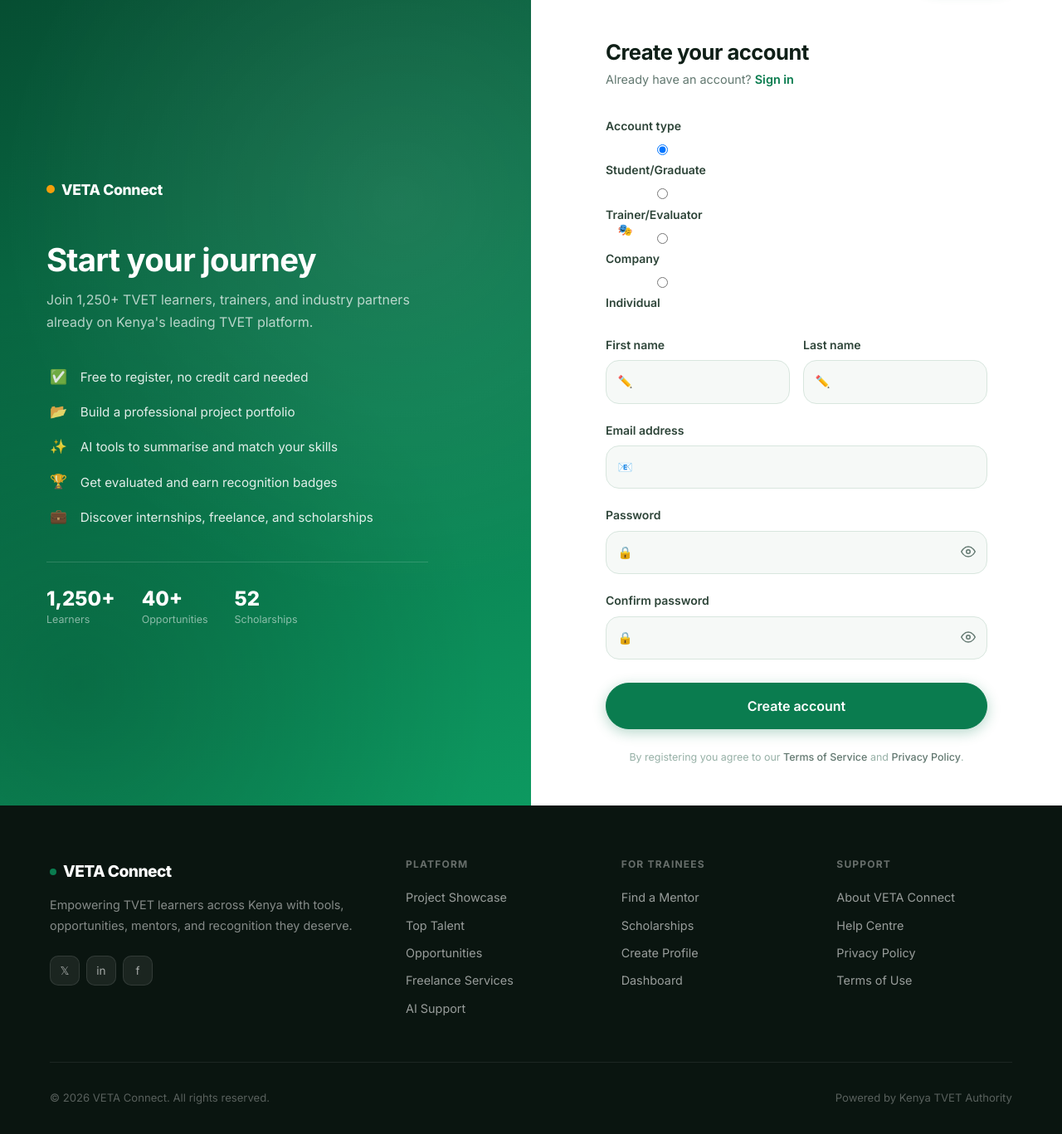
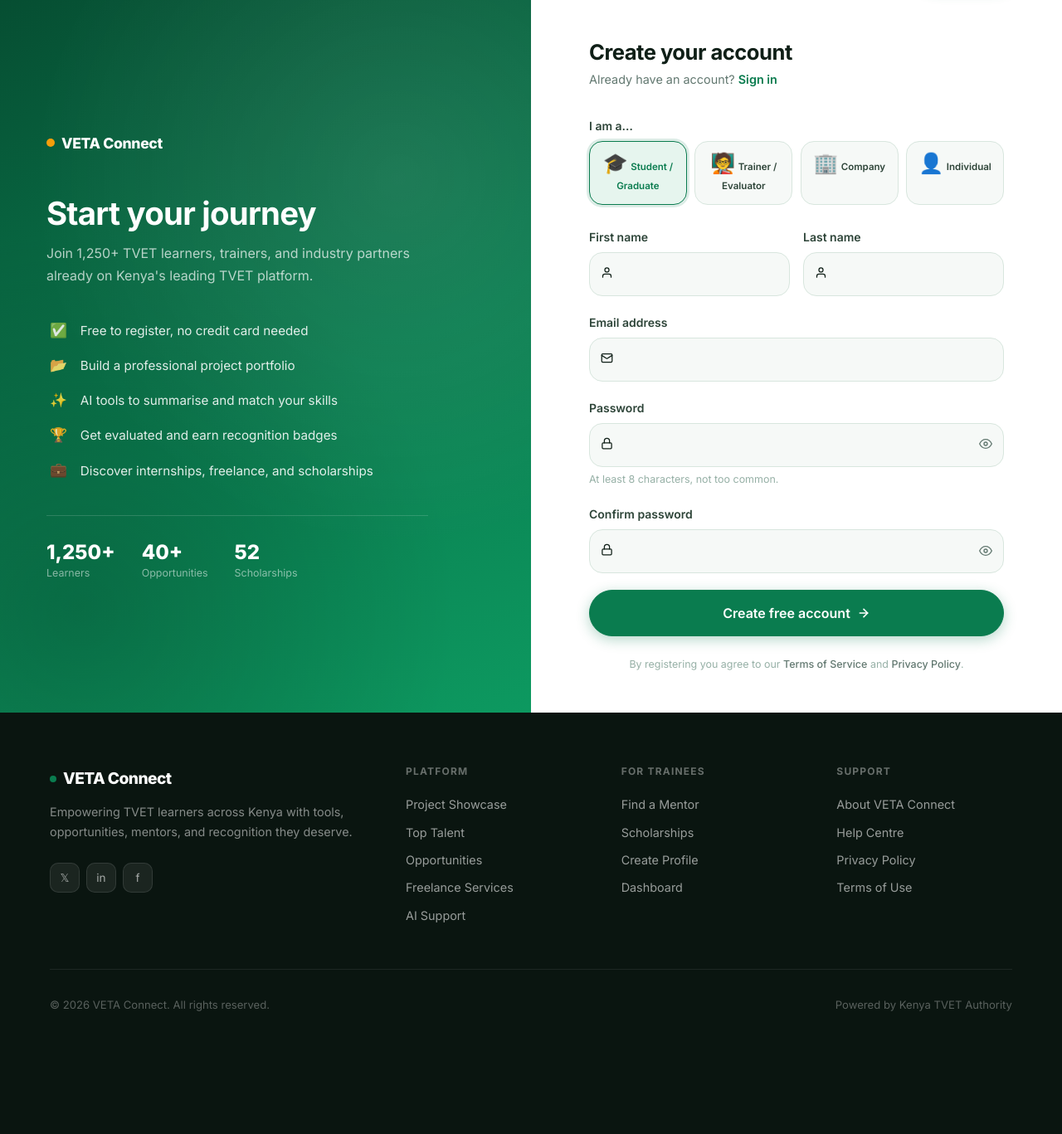
Before and after one commit to emhmaingi-crypto/VETA, a Django app: page /accounts/register/ in a window 1280 px wide. Shown: the part 69-1436 px from the top of the page at 83% size. After the commit the page ends 1288 px from the top, so only its background shows below. Run offline with Django 4.2, Linux system fonts and the light colour scheme.

Commit message:
Modernise registration page: card-style account type picker, clean layout

```diff
--- a/accounts/templates/accounts/register.html
+++ b/accounts/templates/accounts/register.html
@@ -30,7 +30,7 @@
 
     <!-- ── Right form panel ── -->
     <div class="portal-form-panel">
-        <div class="portal-form-inner" style="max-width:460px;">
+        <div class="portal-form-inner reg-form-inner">
             <div class="portal-form-header">
                 <h2>Create your account</h2>
                 <p>Already have an account? <a href="/accounts/login/">Sign in</a></p>
@@ -42,25 +42,46 @@
                 {% if form.non_field_errors %}
                 <div class="portal-error-alert">
                     {% for error in form.non_field_errors %}
-                    <span>{{ error }}</span>
-                    {% endfor %}
+                    <span>{{ error }}</span>{% endfor %}
                 </div>
                 {% endif %}
 
+                <!-- Account type card picker -->
                 <div class="portal-field">
-                    <label for="id_user_type">Account type</label>
-                    <div class="portal-input-wrap">
-                        <span class="portal-input-icon">🎭</span>
-                        {{ form.user_type }}
+                    <label>I am a…</label>
+                    <div class="acct-type-grid">
+                        <label class="acct-type-card">
+                            <input type="radio" name="user_type" value="student" checked>
+                            <span class="acct-type-icon">🎓</span>
+                            <span class="acct-type-label">Student / Graduate</span>
+                        </label>
+                        <label class="acct-type-card">
+                            <input type="radio" name="user_type" value="trainer">
+                            <span class="acct-type-icon">🧑‍🏫</span>
+                            <span class="acct-type-label">Trainer / Evaluator</span>
+                        </label>
+                        <label class="acct-type-card">
+                            <input type="radio" name="user_type" value="company">
+                            <span class="acct-type-icon">🏢</span>
+                            <span class="acct-type-label">Company</span>
+                        </label>
+                        <label class="acct-type-card">
+                            <input type="radio" name="user_type" value="individual">
+                            <span class="acct-type-icon">👤</span>
+                            <span class="acct-type-label">Individual</span>
+                        </label>
                     </div>
                     {% if form.user_type.errors %}<p class="portal-field-error">{{ form.user_type.errors.0 }}</p>{% endif %}
                 </div>
 
-                <div style="display:grid; grid-template-columns:1fr 1fr; gap:1rem;">
+                <!-- Name row -->
+                <div class="reg-name-row">
                     <div class="portal-field">
                         <label for="id_first_name">First name</label>
                         <div class="portal-input-wrap">
-                            <span class="portal-input-icon">✏️</span>
+                            <span class="portal-input-icon">
+                                <svg xmlns="http://www.w3.org/2000/svg" width="15" height="15" viewBox="0 0 24 24" fill="none" stroke="currentColor" stroke-width="2" stroke-linecap="round" stroke-linejoin="round"><path d="M20 21v-2a4 4 0 0 0-4-4H8a4 4 0 0 0-4 4v2"/><circle cx="12" cy="7" r="4"/></svg>
+                            </span>
                             {{ form.first_name }}
                         </div>
                         {% if form.first_name.errors %}<p class="portal-field-error">{{ form.first_name.errors.0 }}</p>{% endif %}
@@ -68,47 +89,62 @@
                     <div class="portal-field">
                         <label for="id_last_name">Last name</label>
                         <div class="portal-input-wrap">
-                            <span class="portal-input-icon">✏️</span>
+                            <span class="portal-input-icon">
+                                <svg xmlns="http://www.w3.org/2000/svg" width="15" height="15" viewBox="0 0 24 24" fill="none" stroke="currentColor" stroke-width="2" stroke-linecap="round" stroke-linejoin="round"><path d="M20 21v-2a4 4 0 0 0-4-4H8a4 4 0 0 0-4 4v2"/><circle cx="12" cy="7" r="4"/></svg>
+                            </span>
                             {{ form.last_name }}
                         </div>
                         {% if form.last_name.errors %}<p class="portal-field-error">{{ form.last_name.errors.0 }}</p>{% endif %}
                     </div>
                 </div>
 
+                <!-- Email -->
                 <div class="portal-field">
                     <label for="id_email">Email address</label>
                     <div class="portal-input-wrap">
-                        <span class="portal-input-icon">📧</span>
+                        <span class="portal-input-icon">
+                            <svg xmlns="http://www.w3.org/2000/svg" width="15" height="15" viewBox="0 0 24 24" fill="none" stroke="currentColor" stroke-width="2" stroke-linecap="round" stroke-linejoin="round"><rect x="2" y="4" width="20" height="16" rx="2"/><path d="m22 7-8.97 5.7a1.94 1.94 0 0 1-2.06 0L2 7"/></svg>
+                        </span>
                         {{ form.email }}
                     </div>
                     {% if form.email.errors %}<p class="portal-field-error">{{ form.email.errors.0 }}</p>{% endif %}
                 </div>
 
+                <!-- Password -->
                 <div class="portal-field">
                     <label for="id_password1">Password</label>
                     <div class="portal-input-wrap">
-                        <span class="portal-input-icon">🔒</span>
+                        <span class="portal-input-icon">
+                            <svg xmlns="http://www.w3.org/2000/svg" width="15" height="15" viewBox="0 0 24 24" fill="none" stroke="currentColor" stroke-width="2" stroke-linecap="round" stroke-linejoin="round"><rect x="3" y="11" width="18" height="11" rx="2" ry="2"/><path d="M7 11V7a5 5 0 0 1 10 0v4"/></svg>
+                        </span>
                         {{ form.password1 }}
-                        <button type="button" class="portal-eye" id="eye-btn1" title="Show or hide password" onclick="togglePass('id_password1','eye-btn1')">
-                            <svg xmlns="http://www.w3.org/2000/svg" width="18" height="18" viewBox="0 0 24 24" fill="none" stroke="currentColor" stroke-width="2" stroke-linecap="round" stroke-linejoin="round"><path d="M1 12s4-8 11-8 11 8 11 8-4 8-11 8-11-8-11-8z"/><circle cx="12" cy="12" r="3"/></svg>
+                        <button type="button" class="portal-eye" id="eye-btn1" title="Show password" onclick="togglePass('id_password1','eye-btn1')">
+                            <svg xmlns="http://www.w3.org/2000/svg" width="16" height="16" viewBox="0 0 24 24" fill="none" stroke="currentColor" stroke-width="2" stroke-linecap="round" stroke-linejoin="round"><path d="M1 12s4-8 11-8 11 8 11 8-4 8-11 8-11-8-11-8z"/><circle cx="12" cy="12" r="3"/></svg>
                         </button>
                     </div>
                     {% if form.password1.errors %}<p class="portal-field-error">{{ form.password1.errors.0 }}</p>{% endif %}
+                    <p class="portal-hint">At least 8 characters, not too common.</p>
                 </div>
 
+                <!-- Confirm password -->
                 <div class="portal-field">
                     <label for="id_password2">Confirm password</label>
                     <div class="portal-input-wrap">
-                        <span class="portal-input-icon">🔒</span>
+                        <span class="portal-input-icon">
+                            <svg xmlns="http://www.w3.org/2000/svg" width="15" height="15" viewBox="0 0 24 24" fill="none" stroke="currentColor" stroke-width="2" stroke-linecap="round" stroke-linejoin="round"><rect x="3" y="11" width="18" height="11" rx="2" ry="2"/><path d="M7 11V7a5 5 0 0 1 10 0v4"/></svg>
+                        </span>
                         {{ form.password2 }}
-                        <button type="button" class="portal-eye" id="eye-btn2" title="Show or hide password" onclick="togglePass('id_password2','eye-btn2')">
-                            <svg xmlns="http://www.w3.org/2000/svg" width="18" height="18" viewBox="0 0 24 24" fill="none" stroke="currentColor" stroke-width="2" stroke-linecap="round" stroke-linejoin="round"><path d="M1 12s4-8 11-8 11 8 11 8-4 8-11 8-11-8-11-8z"/><circle cx="12" cy="12" r="3"/></svg>
+                        <button type="button" class="portal-eye" id="eye-btn2" title="Show password" onclick="togglePass('id_password2','eye-btn2')">
+                            <svg xmlns="http://www.w3.org/2000/svg" width="16" height="16" viewBox="0 0 24 24" fill="none" stroke="currentColor" stroke-width="2" stroke-linecap="round" stroke-linejoin="round"><path d="M1 12s4-8 11-8 11 8 11 8-4 8-11 8-11-8-11-8z"/><circle cx="12" cy="12" r="3"/></svg>
                         </button>
                     </div>
                     {% if form.password2.errors %}<p class="portal-field-error">{{ form.password2.errors.0 }}</p>{% endif %}
                 </div>
 
-                <button type="submit" class="btn btn-primary portal-submit" style="margin-top:0.5rem;">Create account</button>
+                <button type="submit" class="btn btn-primary portal-submit reg-submit-btn">
+                    Create free account
+                    <svg xmlns="http://www.w3.org/2000/svg" width="16" height="16" viewBox="0 0 24 24" fill="none" stroke="currentColor" stroke-width="2.5" stroke-linecap="round" stroke-linejoin="round"><path d="M5 12h14"/><path d="m12 5 7 7-7 7"/></svg>
+                </button>
             </form>
 
             <p class="portal-tos">By registering you agree to our <a href="#">Terms of Service</a> and <a href="#">Privacy Policy</a>.</p>
@@ -124,9 +160,16 @@ function togglePass(fieldId, btnId) {
     var inp = document.getElementById(fieldId);
     var btn = document.getElementById(btnId);
     if (!inp) return;
-    var show = inp.type === 'password';
-    inp.type = show ? 'text' : 'password';
-    btn.style.color = show ? 'var(--brand)' : '';
+    inp.type = inp.type === 'password' ? 'text' : 'password';
+    btn.style.color = inp.type === 'text' ? 'var(--brand)' : '';
 }
+// Highlight the selected account type card
+document.querySelectorAll('.acct-type-card input[type=radio]').forEach(function(radio) {
+    radio.addEventListener('change', function() {
+        document.querySelectorAll('.acct-type-card').forEach(function(c) { c.classList.remove('selected'); });
+        if (this.checked) this.closest('.acct-type-card').classList.add('selected');
+    });
+    if (radio.checked) radio.closest('.acct-type-card').classList.add('selected');
+});
 </script>
 {% endblock %}
--- a/static/css/main.css
+++ b/static/css/main.css
@@ -905,6 +905,54 @@ button, input, textarea, select { font: inherit; }
 .portal-tos        { margin-top: 1.5rem; font-size: 0.78rem; color: var(--muted-light); text-align: center; }
 .portal-tos a      { color: var(--muted); font-weight: 500; }
 .portal-tos a:hover { color: var(--brand); }
+.portal-hint       { font-size: 0.78rem; color: var(--muted-light); margin-top: 0.3rem; }
+
+/* Registration page extras */
+.reg-form-inner    { width: 100%; max-width: 500px; }
+.reg-name-row      { display: grid; grid-template-columns: 1fr 1fr; gap: 1rem; }
+.reg-submit-btn    { display: flex; align-items: center; justify-content: center; gap: 0.5rem; margin-top: 0.5rem; }
+
+/* Account type card picker */
+.acct-type-grid {
+    display: grid;
+    grid-template-columns: repeat(4, 1fr);
+    gap: 0.6rem;
+    margin-top: 0.4rem;
+}
+.acct-type-card {
+    display: flex;
+    flex-direction: column;
+    align-items: center;
+    gap: 0.4rem;
+    padding: 0.85rem 0.5rem 0.75rem;
+    border: 1.5px solid var(--border);
+    border-radius: var(--radius-md);
+    background: var(--surface);
+    cursor: pointer;
+    transition: border-color var(--dur), background var(--dur), box-shadow var(--dur), transform var(--dur);
+    text-align: center;
+    user-select: none;
+}
+.acct-type-card input[type=radio] { display: none; }
+.acct-type-icon  { font-size: 1.5rem; line-height: 1; }
+.acct-type-label { font-size: 0.72rem; font-weight: 600; color: var(--text-2); line-height: 1.3; }
+.acct-type-card:hover {
+    border-color: var(--brand);
+    background: var(--brand-light);
+    transform: translateY(-2px);
+    box-shadow: 0 4px 12px rgba(10,124,79,0.12);
+}
+.acct-type-card.selected {
+    border-color: var(--brand);
+    background: var(--brand-light);
+    box-shadow: 0 0 0 3px rgba(10,124,79,0.14);
+}
+.acct-type-card.selected .acct-type-label { color: var(--brand); }
+
+@media (max-width: 480px) {
+    .acct-type-grid { grid-template-columns: repeat(2, 1fr); }
+    .reg-name-row   { grid-template-columns: 1fr; }
+}
 
 @media (max-width: 840px) {
     .portal-wrap { grid-template-columns: 1fr; }
```
